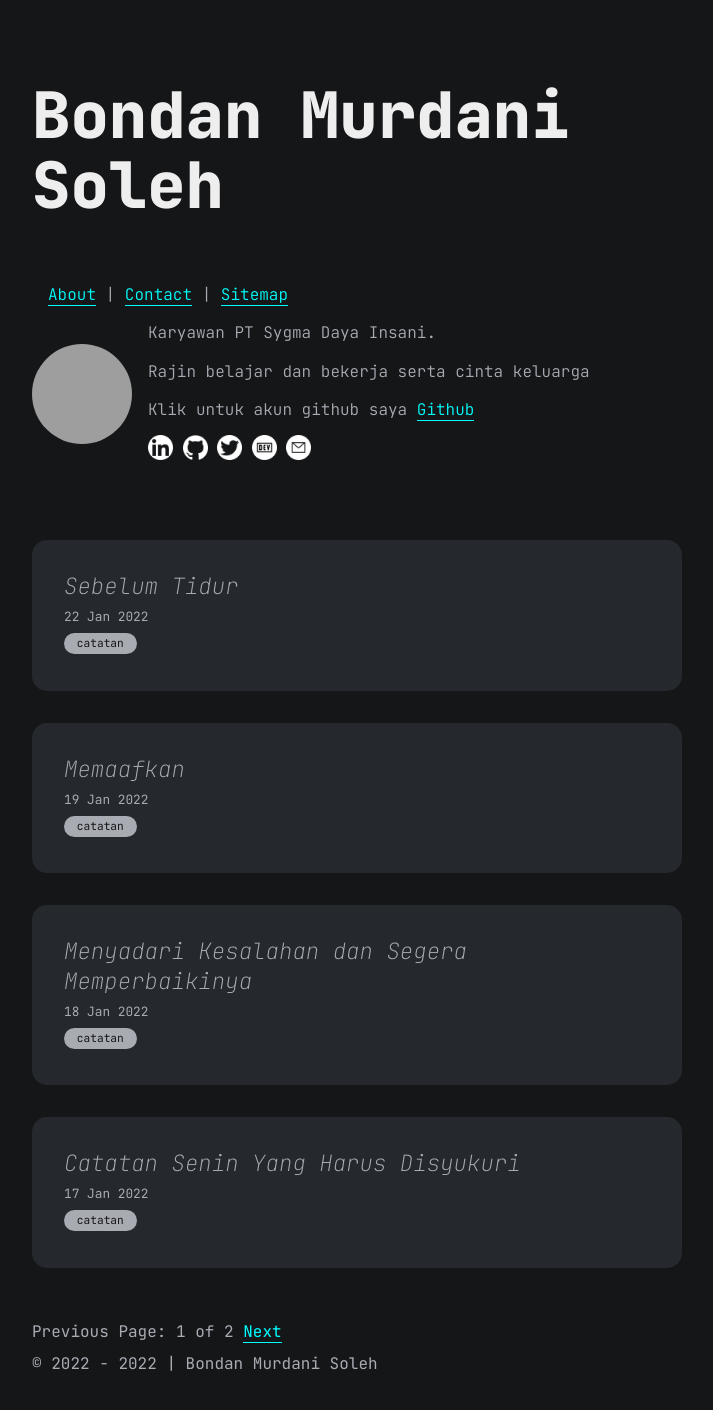
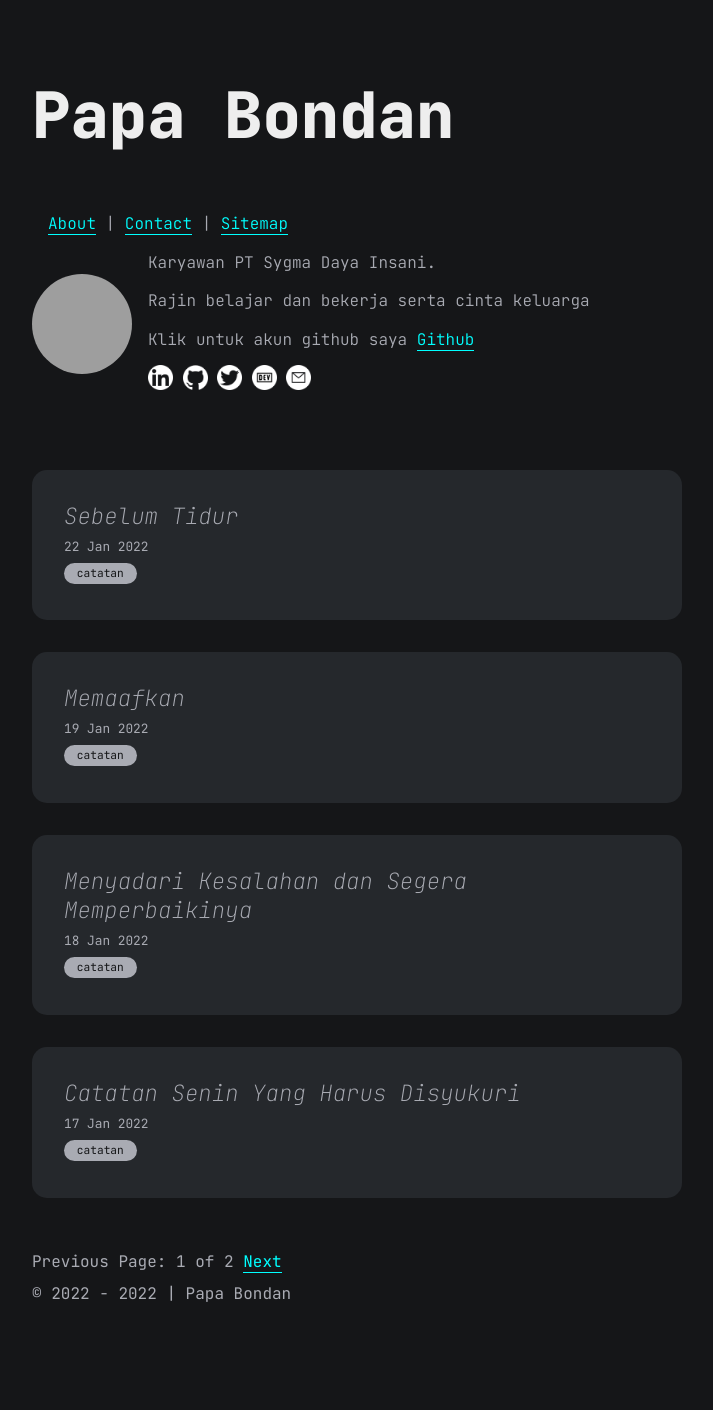
Before and after one commit to papabondan/papabondan.github.io, a Jekyll site: the page built from index.html, in a window 1280 px wide, cut to the strip 0-1428 px from the top of the page. Shown: the top 1410 px of the strip, without its empty margins (283-996 px from the left). Built offline with Jekyll 4.4.1, drawn with Linux system fonts in a browser that asks for light colours; the list of posts is cut into pages by our own code; comment, search, counter and statistics services are not loaded; after the commit the page ends 1358 px from its top, so only the background shows below that; grey boxes are pictures that could not be loaded.

Commit message:
Update _config.yml

```diff
--- a/_config.yml
+++ b/_config.yml
@@ -1,4 +1,4 @@
-title: Bondan Murdani Soleh
+title: Papa Bondan
 markdown: kramdown
 url: ""
 baseurl: "/"
```
